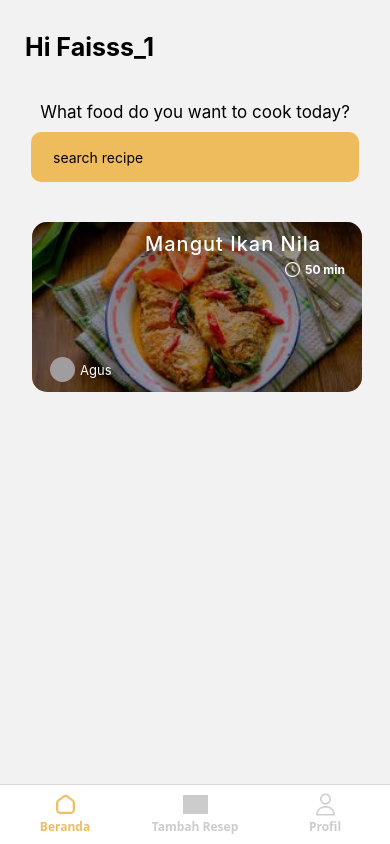
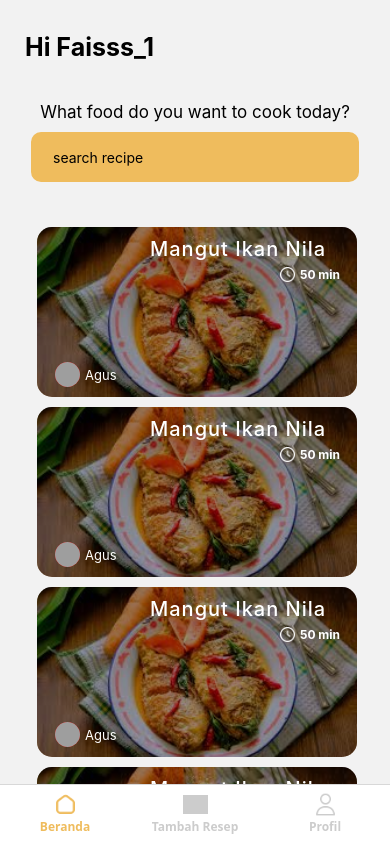
Before and after one commit to tiaaaw2/resepinaja, a React Native app: screen /MyTabs in a window 390 px wide. Built offline with nearby package versions, Linux system fonts and the light colour scheme; grey boxes are pictures that could not be loaded.

Commit message:
add  ingredients

```diff
--- a/App.js
+++ b/App.js
@@ -8,6 +8,7 @@ import Login from './src/screens/Login';
 import Regis from './src/screens/Regis';
 import Profile from './src/screens/Profile';
 import AddRecipe from './src/screens/AddRecipe';
+import Ingredients from './src/screens/Ingredients';
 
 const Tab = createBottomTabNavigator();
 
@@ -77,6 +78,7 @@ function RootStack() {
       <Stack.Screen name="Regis" component={Regis} />
       <Stack.Screen name="MyTabs" component={MyTabs} />
       <Stack.Screen name="Profile" component={Profile} />
+      <Stack.Screen name="Ingredients" component={Ingredients} />
     </Stack.Navigator>
   );
 }
--- a/src/screens/Home.js
+++ b/src/screens/Home.js
@@ -15,6 +15,15 @@ import {COLOR_GRAY} from '../assets/color/color';
 
 function Home() {
   const navigation = useNavigation();
+  // var resep = [];
+  // for (let i = 1; i < 6; i++) {
+  //   resep.push(
+  //   ,
+  //   );
+  // }
+
+  console.log('123');
+
   return (
     <ScrollView showsVerticalScrollIndicator={false}>
       <View style={{padding: 25}}>
@@ -56,10 +65,17 @@ function Home() {
           />
         </View>
         {/* CARI */}
-
         {/* RECIPE */}
         <View>
-          <TouchableOpacity>
+          {[1, 2, 3, 4, 5, 6, 7, 8, 9].map((item, index) => {
+            return (
+              <TouchableOpacity
+                key={index}
+                onPress={() => {
+                  navigation.navigate('Ingredients');
+                }}>
+                <View style={{margin: 5}}>
+                  <View>
                     <Image
                       source={require('./../assets/ikanNila.jpg')}
                       style={{
@@ -112,7 +128,7 @@ function Home() {
                           tintColor: 'white',
                         }}
                       />
-              <TouchableOpacity>
+                      <View>
                         <Text
                           style={{
                             textAlign: 'right',
@@ -122,9 +138,10 @@ function Home() {
                           }}>
                           50 min
                         </Text>
-              </TouchableOpacity>
+                      </View>
                     </View>
                     {/* pembuat */}
+
                     <View
                       style={{
                         flexDirection: 'row',
@@ -146,7 +163,7 @@ function Home() {
                           backgroundColor: 'red',
                         }}
                       />
-              <TouchableOpacity>
+                      <View>
                         <Text
                           style={{
                             textAlign: 'right',
@@ -156,9 +173,13 @@ function Home() {
                           }}>
                           Agus
                         </Text>
-              </TouchableOpacity>
+                      </View>
+                    </View>
+                  </View>
                 </View>
               </TouchableOpacity>
+            );
+          })}
         </View>
         {/* RECIPE */}
       </View>
--- /dev/null
+++ b/src/screens/Ingredients.js
@@ -0,0 +1,47 @@
+import * as React from 'react';
+import {
+  View,
+  Text,
+  TouchableOpacity,
+  Image,
+  TextInput,
+  ImageBackground,
+  ScrollView,
+} from 'react-native';
+import {NavigationContainer, useNavigation} from '@react-navigation/native';
+import {createNativeStackNavigator} from '@react-navigation/native-stack';
+import {createBottomTabNavigator} from '@react-navigation/bottom-tabs';
+
+function Ingredients() {
+  return (
+    <View>
+      {/* HEADER */}
+      <View
+        style={{
+          flexDirection: 'row',
+          justifyContent: 'center',
+        }}>
+        <Image
+          source={require('./../assets/back.png')}
+          style={{
+            width: 15,
+            height: 15,
+          }}
+        />
+        <TouchableOpacity>
+          <Text
+            style={{
+              textAlign: 'right',
+              fontWeight: 'bold',
+              fontSize: 12,
+              color: 'black',
+            }}>
+            Forget Password?
+          </Text>
+        </TouchableOpacity>
+      </View>
+      {/* HEADER */}
+    </View>
+  );
+}
+export default Ingredients;
```
Lines whose indentation alone changed are shown as unchanged.
